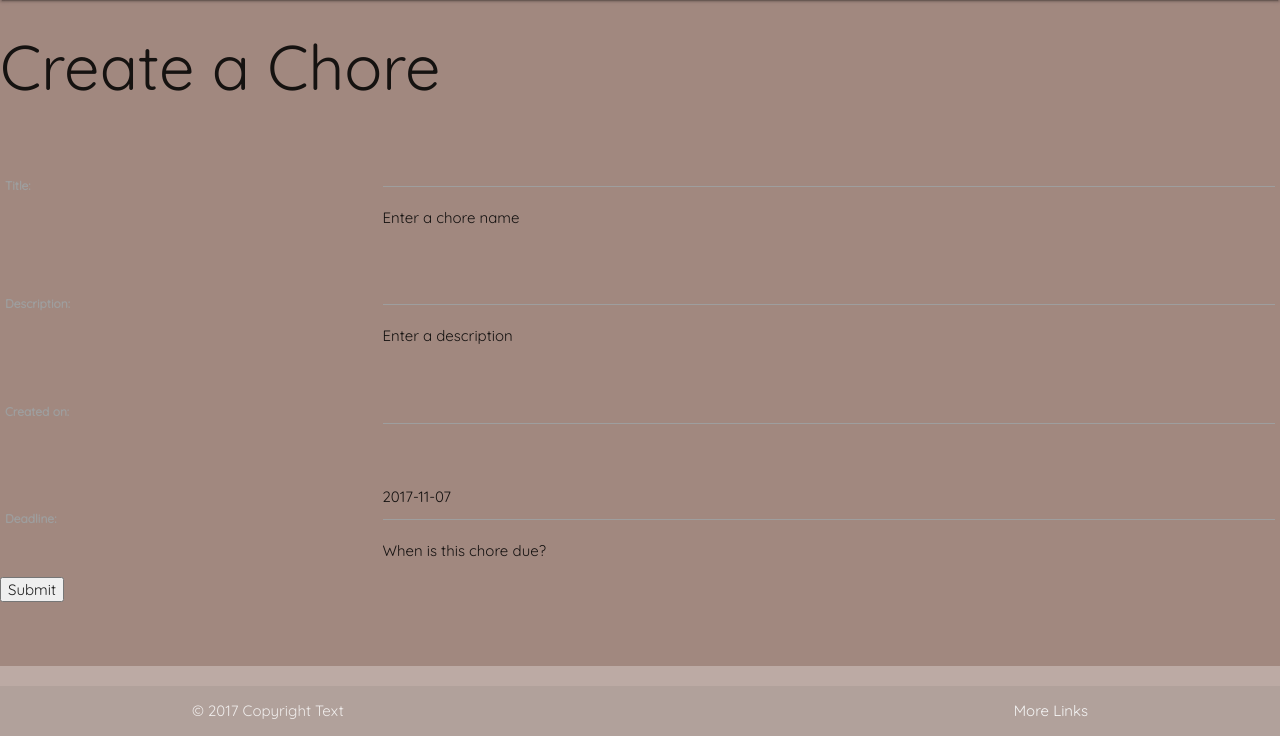
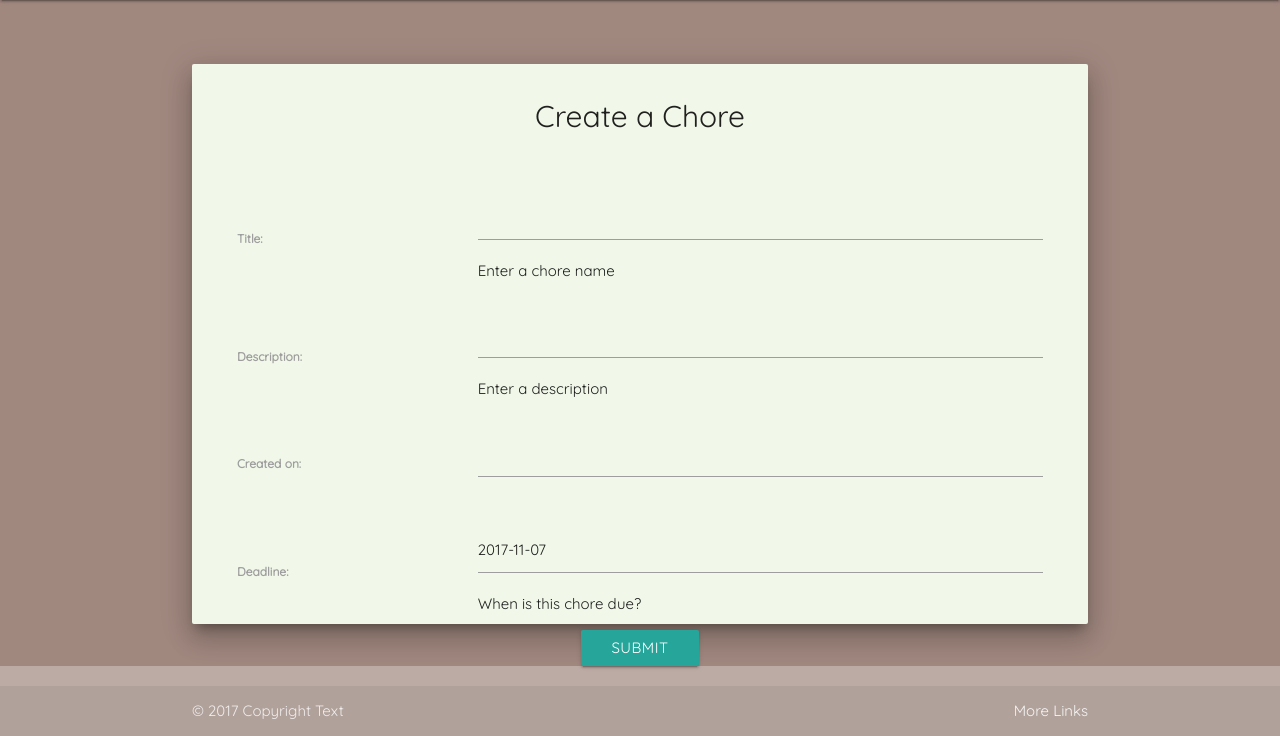
Before and after one commit to onocy/clean-slate, a Django app: page /doma/chore/create/ in a window 1280 px wide. Shown: the part 64-800 px from the top of the page. Run offline with Django 3.2, Linux system fonts and the light colour scheme; a user stored in the database is signed in; some libraries are stand-ins or nearby versions.

Commit message:
testing for form functionality + added form styling to avoid blending with background

```diff
--- /dev/null
+++ b/cleanslate/doma/static/css/form.css
@@ -0,0 +1,21 @@
+.card {
+    background: #f1f8e9;
+    position: absolute;
+    width: 70%;
+    height: 70%;
+    left: 50%;
+    top: 50%;
+    -moz-transform: translate(-50%, -50%);
+    -webkit-transform: translate(-50%, -50%);
+    -ms-transform: translate(-50%, -50%);
+    -o-transform: translate(-50%, -50%);
+    transform: translate(-50%, -50%);
+}
+p{
+    font-size: 2em;
+}
+form{
+    margin-top: 40px;
+    margin-left: 40px;
+    margin-right: 40px;
+}
--- a/cleanslate/doma/templates/chore_create_form.html
+++ b/cleanslate/doma/templates/chore_create_form.html
@@ -1,14 +1,18 @@
 {% extends "base.html" %}
+{% block extra_head %}
+  {% load static %}
+  <link href="{% static 'css/form.css' %}" rel="stylesheet">
+{% endblock %}
+
 {% block content %}
-
-    <h1>Create a Chore</h1>
-
+<div class = "card z-depth-5 center">
+    <p>Create a Chore</p>
     <form action="" method="post">
         {% csrf_token %}
         <table>
         {{ form }}
         </table>
-        <input type="submit" value="Submit" />
+        <button type="submit" value="Submit" class = "btn">Submit</button>
     </form>
-
+</div>
 {% endblock %}
--- a/cleanslate/doma/templates/profile.html
+++ b/cleanslate/doma/templates/profile.html
@@ -35,8 +35,8 @@
 					</div>
 				</div>
 				<div class="profile-userbuttons">
-					<button type="button" class="btn btn-success btn-sm">Message</button>
-         				 <a href="/doma/users/edit/{{ user.id }}" class="btn btn-success btn-sm">Edit</a> <!-- hacky fix this -->
+					<button type="button" class="btn">Message</button>
+					<a href="/doma/users/edit/{{ user.id }}" class="btn">Edit</a> <!-- hacky fix this -->
 				</div>
 				<div class="profile-usermenu">
 					<ul>
--- a/cleanslate/doma/templates/reminders_list.html
+++ b/cleanslate/doma/templates/reminders_list.html
@@ -37,7 +37,6 @@
                 </div>
               </div>
             </article>
-
             {% endfor %}
 
             {% for transaction in transactions %}
@@ -71,7 +70,7 @@
             {% for chore in chores %}
                  <div class="card">
                 <span class="card-title">{{chore.title}}</span>
-                <button class = "waves-effect waves-light btn-flat"><a href="{% url 'edit-chore-deadline' chore.id %}"></a><i class="material-icons">edit</i></button>
+                   <button class = "waves-effect waves-light btn-flat"><a href="{% url 'edit-chore-deadline' chore.id %}"></a><i class="material-icons">edit</i></button>
                   <a class="btn-floating fab waves-effect waves-light teal right" id = "check"><i class="material-icons">check</i></a>
                  </hr>
                 <div class="card-content">
@@ -81,9 +80,8 @@
               </div>
             {% endfor %}
 
-
             <div class = "center">
-             <button class = "center btn-floating btn-large waves-effect waves-light teal"><a href="{% url 'create-chore' %}"></a><i class="large material-icons right ">add_circle_outline</i></button>
+             <a class = "center btn-floating btn-large waves-effect waves-light teal" href = "/doma/chore/create/"><i class="large material-icons right ">add_circle_outline</i></a>
             </div>
           </div>
       </div>
```
Also changed, not shown: cleanslate/doma/templates/chore_delete_form.html (+7 -2 lines), cleanslate/doma/templates/chore_edit_form.html (+7 -2 lines), cleanslate/doma/templates/form.html (+14 -9 lines).
